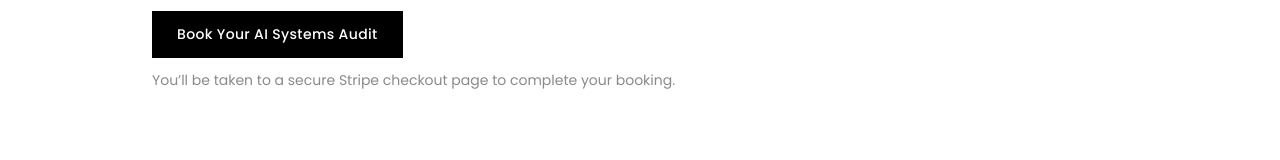
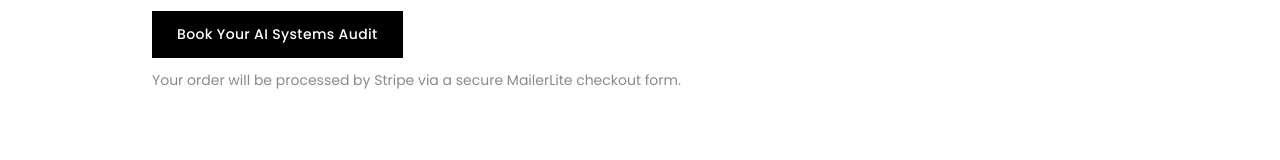
Before and after one commit to ndxtraders/revvaughn-com, a Next.js app: page /ai-audit in a window 1280 px wide. Shown: the part 570-730 px from the top of the page. Built offline with nearby package versions, Linux system fonts and the light colour scheme.

Commit message:
fix: update ai-audit checkout links to MailerLite checkout

```diff
--- a/app/ai-audit/page.js
+++ b/app/ai-audit/page.js
@@ -34,11 +34,11 @@ export default function AIAuditPage() {
               exact AI tools, sequence, and integrations that fit your business. You get
               an Action Plan you can execute.
             </p>
-            <Button href="https://buy.stripe.com/6oU7sLfh1eptdyPbSWcAo00" external variant="primary">
+            <Button href="https://checkout.mailerlite.com/checkout/18357" external variant="primary">
               Book Your AI Systems Audit
             </Button>
             <p className="text-small text-ink-faint mt-3">
-              You&rsquo;ll be taken to a secure Stripe checkout page to complete your booking.
+              Your order will be processed by Stripe via a secure MailerLite checkout form.
             </p>
           </div>
         </Section>
@@ -198,11 +198,11 @@ export default function AIAuditPage() {
               Stop experimenting. Start executing with a clear, prioritized roadmap built
               for your specific business.
             </p>
-            <Button href="https://buy.stripe.com/6oU7sLfh1eptdyPbSWcAo00" external variant="primary">
+            <Button href="https://checkout.mailerlite.com/checkout/18357" external variant="primary">
               Book Your AI Systems Audit
             </Button>
             <p className="text-small text-ink-faint mt-3">
-              You&rsquo;ll be taken to a secure Stripe checkout page to complete your booking.
+              Your order will be processed by Stripe via a secure MailerLite checkout form.
             </p>
           </div>
         </Section>
```
